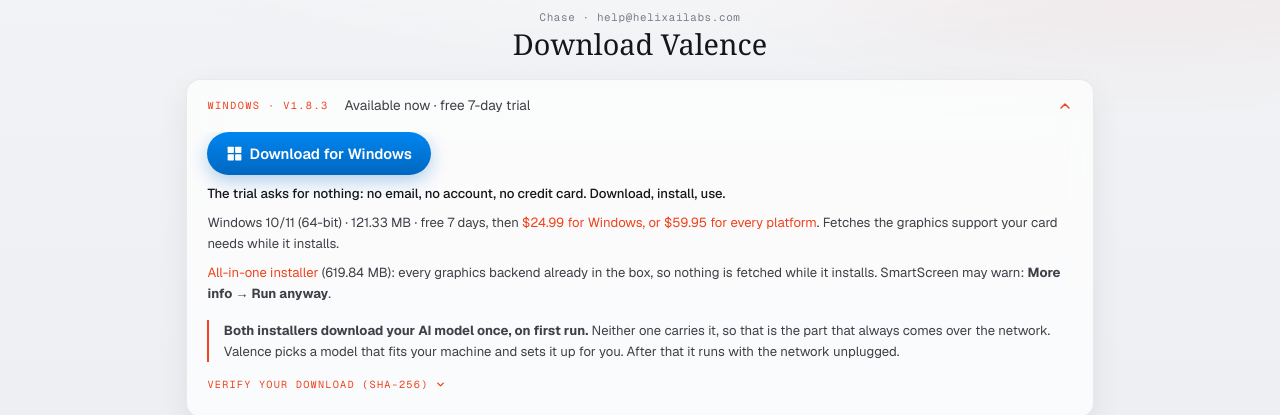
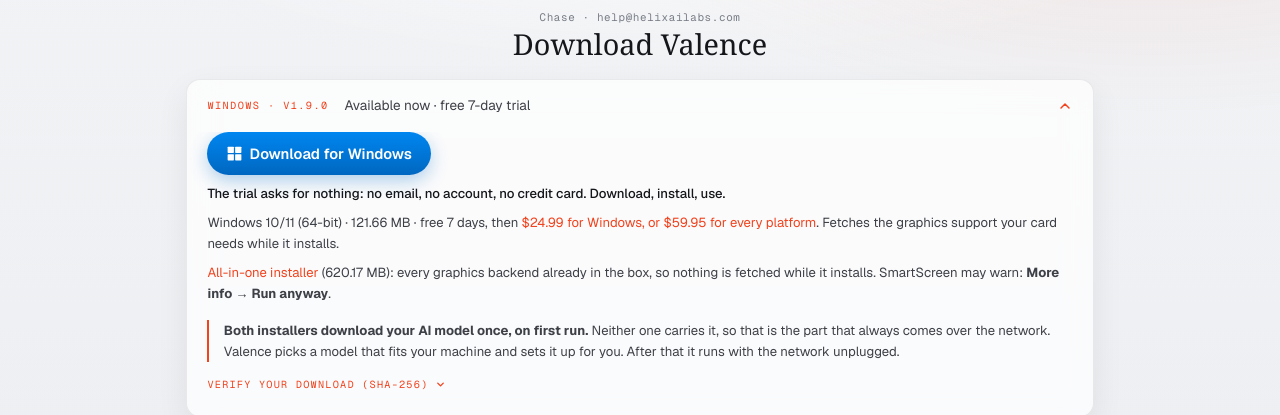
Before and after one commit to HelixAILabs/Valence, a Jekyll site: the page built from index.html, in a window 1280 px wide and 900 px high, scrolled down 10203 px. Shown: the part 161-576 px from the top of the window. Built offline with Jekyll 4.4.1, drawn with Linux system fonts in a browser that asks for light colours; some web fonts are replaced; some of the changed text lies outside the part shown.

Commit message:
Release 1.9.0: version, sizes, SHAs, releases row, post, version.json
Co-Authored-By: Claude Opus 5.5 <noreply@anthropic.com>
Claude-Session: https://claude.ai/code/session_01JSU1eYe2gm4NxESvhPZXQJ

```diff
--- a/_config.yml
+++ b/_config.yml
@@ -43,10 +43,10 @@ valence_buy_url_mac: "https://buy.stripe.com/9B64gt7Xe3PA1E46DNeAg03"
 valence_buy_url_android: "https://buy.stripe.com/14AbIV3GYcm61E40fpeAg04"
 valence_buy_url_ios: "https://buy.stripe.com/8x29AN5P62LwbeE1jteAg05"
 
-valence_version: 1.8.3
-valence_date: October 7, 2026
-valence_slim_mb: 121.33
-valence_full_mb: 619.84
+valence_version: 1.9.0
+valence_date: October 19, 2026
+valence_slim_mb: 121.66
+valence_full_mb: 620.17
 
 # Jekyll skips dotfiles by default, but .htaccess is a real web-server file that
 # must ship: it carries the 301s for the retired doc URLs and the ErrorDocument
--- a/_data/releases.yml
+++ b/_data/releases.yml
@@ -1,6 +1,12 @@
 # Release index. One row per shipped build. The narrative posts still live in _posts.
 # Regenerate rather than hand-edit when adding a release.
 releases:
+  - version: "1.9.0"
+    date: 2026-10-19
+    family: "1.9"
+    platform: "Windows"
+    summary: "Watch it think, stop it any time"
+    url: "/2026/10/19/valence-1-9-0.html"
   - version: "1.8.3"
     date: 2026-10-07
     family: "1.8"
--- a/_includes/downloads.html
+++ b/_includes/downloads.html
@@ -17,7 +17,7 @@
         <p><a href="https://github.com/HelixAILabs/Valence/releases/download/v{{ site.valence_version }}/Valence-{{ site.valence_version }}.msi">All-in-one installer</a> ({{ site.valence_full_mb }} MB): every graphics backend already in the box, so nothing is fetched while it installs. SmartScreen may warn: <strong>More info → Run anyway</strong>.</p>
         <p class="dl-model"><b>Both installers download your AI model once, on first run.</b> Neither one carries it, so that is the part that always comes over the network. Valence picks a model that fits your machine and sets it up for you. After that it runs with the network unplugged.</p>
         <button class="toggle" data-sha aria-expanded="false" aria-controls="sha-win">Verify your download (SHA-256)<svg class="chev" width="11" height="11" viewBox="0 0 24 24" fill="none" stroke="currentColor" stroke-width="3" stroke-linecap="round" stroke-linejoin="round" aria-hidden="true"><path d="M6 9l6 6 6-6"/></svg></button>
-        <div class="disc sha" id="sha-win" data-open="false"><div class="disc-in"><p class="sha-body">Slim: 3C22A184782EA8EBCF890C93DAA60D45E8C099505B50A93D0E5A93D2888D9D0D<br>All-in-one: 2E047533A4D0B899DC9BF5FE8D85874E89295DE6A01E6B227AE8A53C1C58AA99</p></div></div>
+        <div class="disc sha" id="sha-win" data-open="false"><div class="disc-in"><p class="sha-body">Slim: 8AA90809C548A31A21C81B9887C37B5429F7B56BF42A8B6E5105E377E2559517<br>All-in-one: 58F14A19E186DEC82CD171EF150042CC4F219E83B22D201FBACC36818923CCEC</p></div></div>
       </div></div>
     </div>
 
```
Also changed, not shown: _posts/2026-10-19-valence-1-9-0.md (added, +38 -0 lines), version.json (+10 -10 lines).
